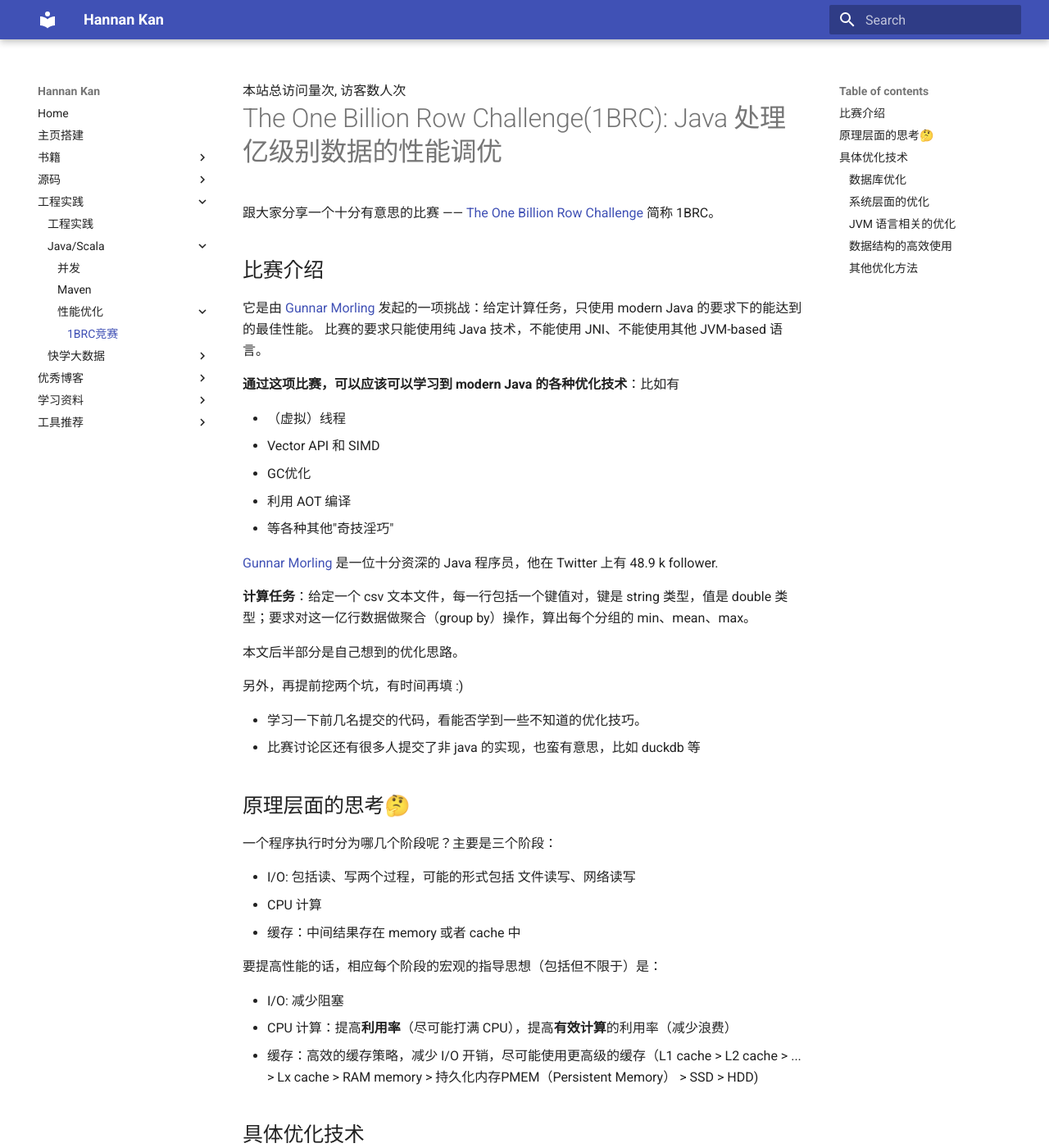
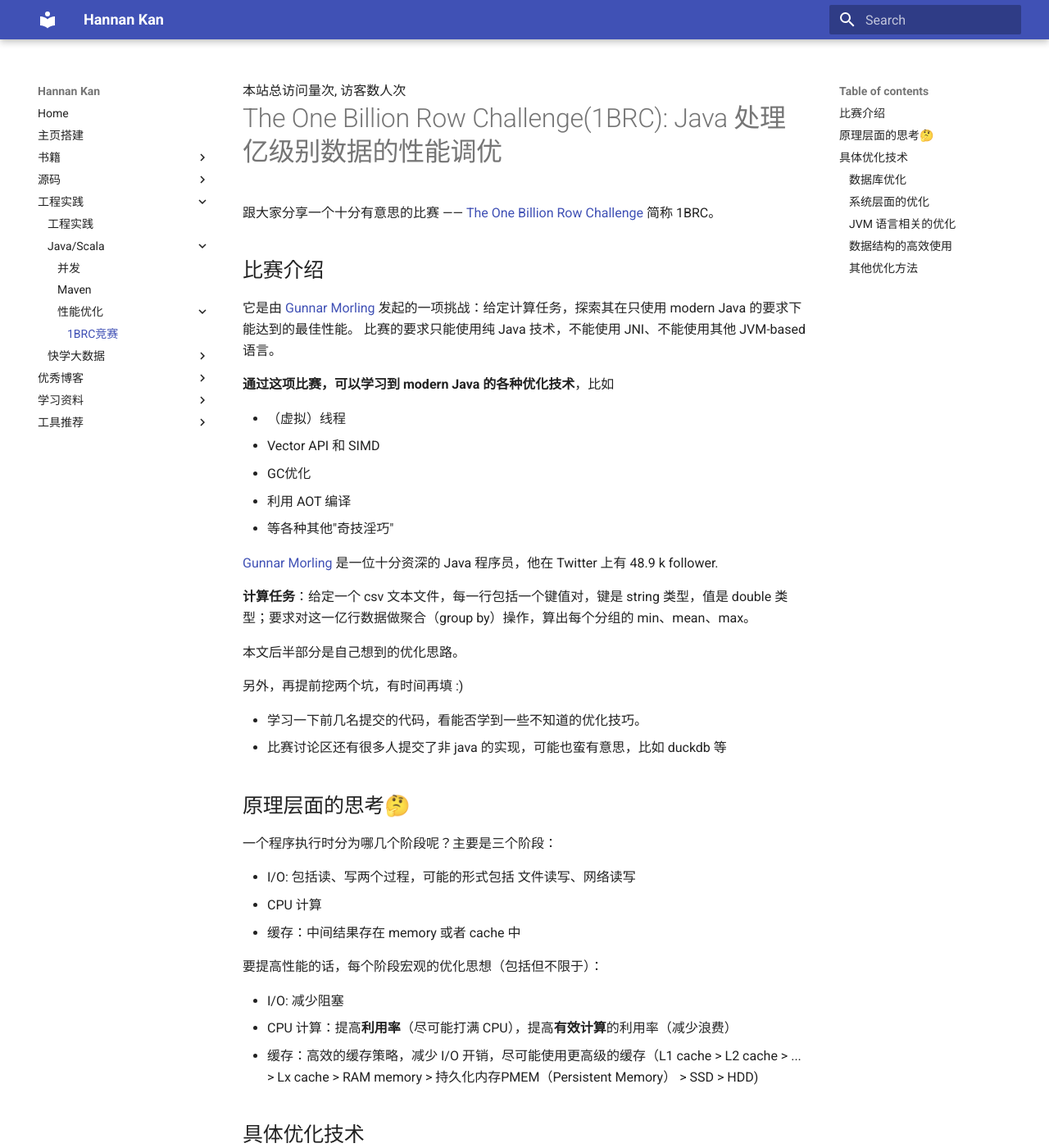
Before and after one commit to HannanKan/homepage, an MkDocs documentation site: the page built from docs/engineering/java_scala/性能优化/1brc.md, in a window 1280 px wide and 1400 px high. Shown: the whole window at 82% size. Built offline with MkDocs 1.6.1 and Material for MkDocs 9.7.7, drawn with Linux system fonts in a browser that asks for light colours; comment, search, counter and statistics services are not loaded; some of the changed text lies outside the part shown.

Commit message:
fix typo: 1 billion row challenge 比赛 介绍

```diff
--- a/docs/engineering/java_scala/性能优化/1brc.md
+++ b/docs/engineering/java_scala/性能优化/1brc.md
@@ -2,10 +2,10 @@
 跟大家分享一个十分有意思的比赛 —— [The One Billion Row Challenge] 简称 1BRC。
 
 ## 比赛介绍
-它是由 [Gunnar Morling] 发起的一项挑战：给定计算任务，只使用 modern Java 的要求下的能达到的最佳性能。
+它是由 [Gunnar Morling] 发起的一项挑战：给定计算任务，探索其在只使用 modern Java 的要求下能达到的最佳性能。
 比赛的要求只能使用纯 Java 技术，不能使用 JNI、不能使用其他 JVM-based 语言。
 
-**通过这项比赛，可以应该可以学习到 modern Java 的各种优化技术**：比如有
+**通过这项比赛，可以学习到 modern Java 的各种优化技术**，比如
 
 * （虚拟）线程
 * Vector API 和 SIMD
@@ -22,7 +22,7 @@
 另外，再提前挖两个坑，有时间再填 :)
 
 * 学习一下前几名提交的代码，看能否学到一些不知道的优化技巧。
-* 比赛讨论区还有很多人提交了非 java 的实现，也蛮有意思，比如 duckdb 等
+* 比赛讨论区还有很多人提交了非 java 的实现，可能也蛮有意思，比如 duckdb 等
 
 ## 原理层面的思考🤔
 
@@ -32,7 +32,7 @@
 * CPU 计算
 * 缓存：中间结果存在 memory 或者 cache 中
 
-要提高性能的话，相应每个阶段的宏观的指导思想（包括但不限于）是：
+要提高性能的话，每个阶段宏观的优化思想（包括但不限于）：
 
 * I/O: 减少阻塞
 * CPU 计算：提高**利用率**（尽可能打满 CPU），提高**有效计算**的利用率（减少浪费）
@@ -41,6 +41,7 @@
 
 ## 具体优化技术
 个人看法，具体的优化技术主要可以从如下几个方面思考
+
 * 由聚合操作，想到可以借鉴**数据库**中的优化技术
 * JVM 语言相关的优化
 * 系统层面的优化
```
Also changed, not shown: other parts of docs/engineering/java_scala/性能优化/1brc.md (+2 -2 lines).
